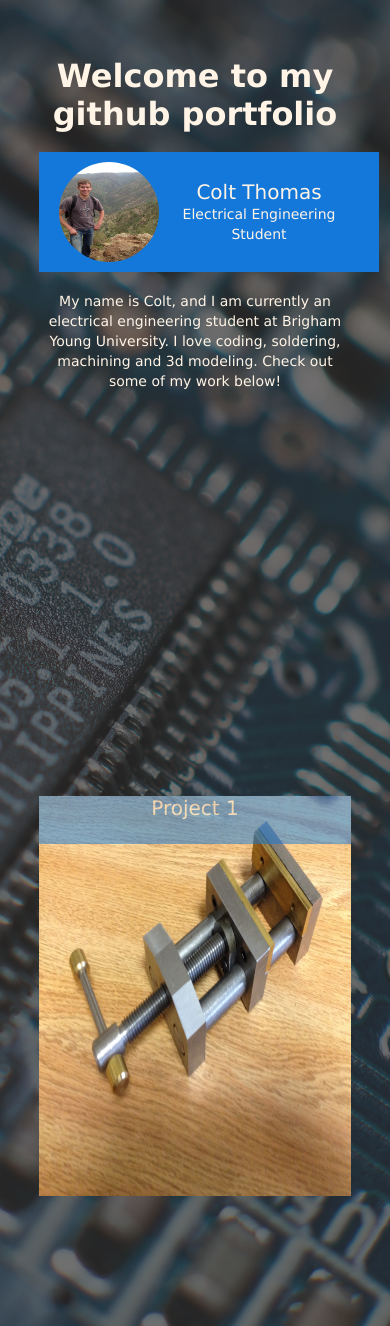
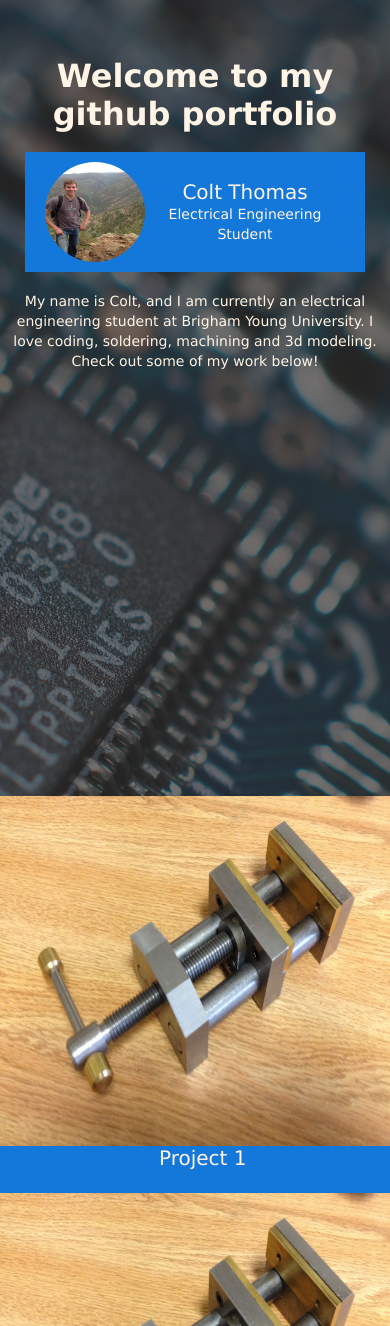
Before and after one commit to ColtThomas/coltthomas.github.io, a PHP site: page / in a window 390 px wide. Run offline with PHP 8.4, Linux system fonts and the light colour scheme.

Commit message:
responsive changes

```diff
--- a/index.html
+++ b/index.html
@@ -6,8 +6,8 @@
     </head>
 
     <body>
-        <div class="opacityCover"></div>
-        <div class="responsiveBoarder">
+        <div class="opacityCover derp"></div>
+        <div class="responsiveBorder">
             <div class="mainPage-box">
                 <br><br><br>
                 <h1 class="mainText colorOne bold">Welcome to my github portfolio</h1>
@@ -31,13 +31,19 @@
             <div class="featureContainer">
                 <div class="feature-box featureOne">
                     <img src="images/project1.JPG" alt="image of project">
-                    <div class="title"><h2 class="noOpacity colorOne">Project 1</h2></div>
+                    <div class="title"><h2 class="colorOne">Project 1</h2></div>
                 </div>
                 <div class="feature-box featureTwo">
-                    two
+                    <img src="images/project1.JPG" alt="image of project">
+                    <div class="title">
+                        <h2 class="colorOne">Project 1</h2>
+                    </div>
                 </div>
                 <div class="feature-box featureThree">
-                    three
+                    <img src="images/project1.JPG" alt="image of project">
+                    <div class="title">
+                        <h2 class="colorOne">Project 1</h2>
+                    </div>
                 </div>
             </div>
         </div>
--- a/style.css
+++ b/style.css
@@ -11,9 +11,6 @@
     color: #FFF4E6;
 }
 
-.noOpacity {
-    opacity: 1;
-}
 
 .bold {
     font-weight: bold;
@@ -75,15 +72,14 @@ background: url("images/home.jpg") no-repeat center center fixed;
       margin-top: -15%;
   }
 
-  .responsiveBoarder {
+  .responsiveBorder {
     margin-left: auto;
     margin-right: auto;
     width: 80%;
   }
   .mainPage-box {
     /*background-color: #fff;*/
-    height: 40%;
-    margin-top: 7%;
+    margin-top: 3%;
     opacity: 1;
   }
 
@@ -149,9 +145,10 @@ background: url("images/home.jpg") no-repeat center center fixed;
   .feature-box div {
       width: 100%;
       height: 12%;
-      position: relative;
+      top: 88%;
+      position: absolute;
       text-align: center;
-      opacity: 0.5;
+      /*opacity: 0.5;*/
       background-color: #1478DB;
       /*background: rgba(20,120,219,0.5);*/
   }
@@ -170,14 +167,32 @@ background: url("images/home.jpg") no-repeat center center fixed;
   }
 
   @media only screen and  (min-width: 150px) and (max-width: 600px) {
-      .mainPage-box , .feature-box {
-          width: 100%;
-          height: 400px;
-          margin-bottom: 300px;
+
+      .opacityCover {
+          height: 70%;
       }
 
-      .mainPage-box , .opacityCover {
+      .responsiveBorder {
+          margin: 0 auto;
+          width: 100%;
+      }
+      .mainPage-box {
+          width: 100%;
+          padding-bottom: 5%;
+          margin-bottom: 300px;
+          position: initial;
           margin-top: 0;
+          /*background-color: #333;*/
+          /*opacity: 0.7;*/
       }
 
+      .featureContainer {
+          width: 100%;
+          /*position: relative;*/
+      }
+
+      .feature-box {
+          position: initial;
+          width: 100%;
+      }
   }
```
